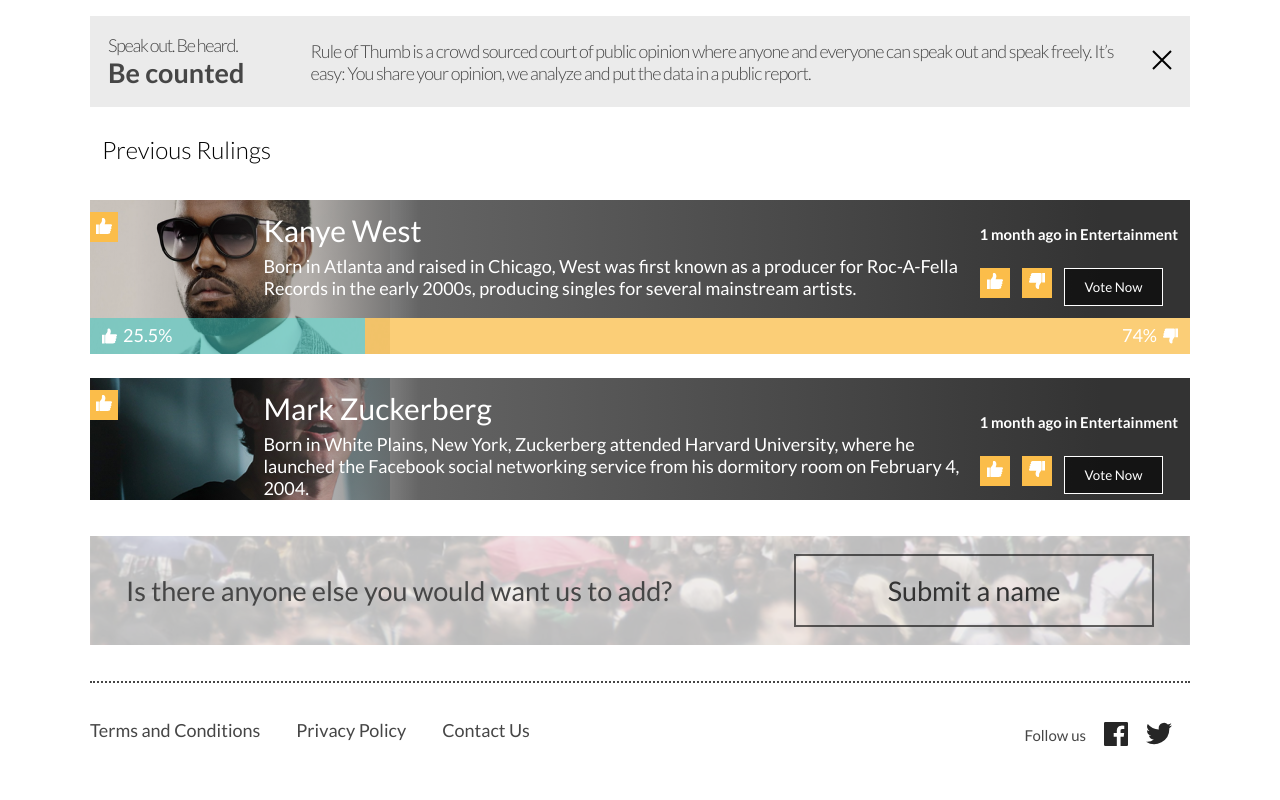
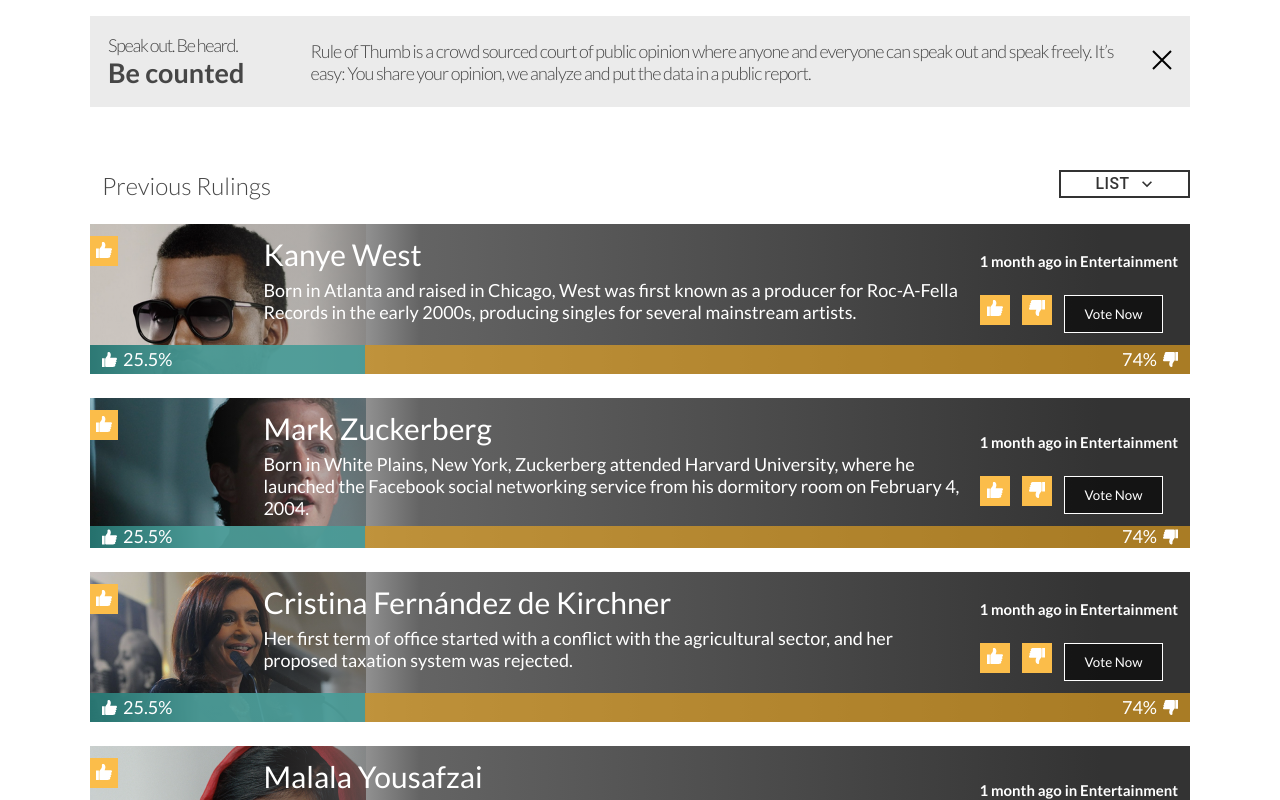
Before and after one commit to juanseromo/ui-rule-of-thumb, a React (Create React App) app: page / in a window 1280 px wide. Shown: the part 720-1520 px from the top of the page. Built offline with nearby package versions, Linux system fonts and the light colour scheme.

Commit message:
added dropdown

```diff
--- a/package.json
+++ b/package.json
@@ -2,8 +2,11 @@
   "name": "zemoga-test",
   "version": "0.1.0",
   "private": true,
-  "homepage": "https://juanseromo.github.io/ui-rule-of-thumb/",
   "dependencies": {
+    "@emotion/react": "^11.9.0",
+    "@emotion/styled": "^11.8.1",
+    "@mui/icons-material": "^5.6.2",
+    "@mui/material": "^5.6.4",
     "@testing-library/jest-dom": "^5.16.4",
     "@testing-library/react": "^13.1.1",
     "@testing-library/user-event": "^13.5.0",
--- a/src/App.js
+++ b/src/App.js
@@ -1,6 +1,6 @@
 import './App.css';
-import VotingCard from './cards/VotingCard'
-
+import VotingCard from './cards/VotingCard';
+import DropdownMenu from './dropdown/DropdownMenu';
 import thumbsUp from './assets/img/thumbs-up.svg';
 import thumbsDown from "./assets/img/thumbs-down.svg";
 import searchImg from "./assets/img/search.svg";
@@ -12,6 +12,8 @@
 import controversials from './assets/data.json';
 
 function App() {
+
+  const mobileOrDesk = window.innerWidth
 
   return (
       <>
@@ -116,20 +118,24 @@
               </svg>
             </button>
           </aside>
-          <h2 style={{fontWeight: "300", fontSize: '24px', marginLeft: '12px', marginBottom: '24px', marginTop: '28px' }}>Previous Rulings </h2>
+
           <main role="main" id="voting__cards">
+            <div style={{display: "flex", flexDirection: "row", width: '100%', justifyContent: 'space-between', alignItems: "center"}}>
+              <h2 style={{fontWeight: "300", fontSize: '24px', marginLeft: '12px', marginBottom: '24px', marginTop: '28px' }}>Previous Rulings </h2>
+              { mobileOrDesk > 768 ? <DropdownMenu/> : null }
+            </div>
+
             {
               //if view is more than mobile
                 // display dropdown
             }
-
-            {
-              controversials.data.map(( dataObj ) => {
-                 return <VotingCard key={dataObj.name} data={dataObj}/>
+            <div className='controversials_container' >
+              {
+                controversials.data.map(( dataObj ) => {
+                  return <VotingCard key={dataObj.name} data={dataObj}/>
                 })
-            }
-
-            {/*<VotingCard/>*/}
+              }
+            </div>
 
           </main>
           <aside className="banner banner-bottom" role="doc-tip" aria-label="Submit a name">
--- a/src/cards/VotingCard.js
+++ b/src/cards/VotingCard.js
@@ -2,12 +2,10 @@
 import "./votingCard.styles.css"
 import thumbsUp from '../assets/img/thumbs-up.svg';
 import thumbsDown from "../assets/img/thumbs-down.svg";
-import kanyeWest from '../assets/img/kanye.png';
+
 
 const VotingCard = (data) => {
 
-    //console.log(data)
-    /// to persist data below
     const persistVoting = () => {
         // if thumbsUp or thumbsDown are pressed
         // enable voteNow button
@@ -17,12 +15,16 @@
         // or save in localstorage the quantity of votes, then add them to the gaugeBar
     }
 
-    let url = `url(/${data.data.picture} )`;
+    let url = process.env.NODE_ENV === 'development' ? `/${data.data.picture}` : `https://juanseromo.github.io/ui-rule-of-thumb/${data.data.picture}`;
 
-//    console.log(image)
+    const mobileOrDesk = window.innerWidth
 
+    console.log(mobileOrDesk)
+
+
+    /// 768
     return (
-        <div className='card_container' style={{ backgroundImage: url, backgroundRepeat: 'no-repeat', backgroundPosition: 'left', } } >
+        <div className='card_container' style={{ backgroundImage: `url(${url})`, backgroundRepeat: 'no-repeat',   } } >
             <div className="card_content" >
                 <div className='banner__text' >
                     <button className='button_thumb' style={{backgroundColor: '#FBBD4A' }} >
--- a/src/cards/votingCard.styles.css
+++ b/src/cards/votingCard.styles.css
@@ -2,11 +2,16 @@
     white-space: nowrap;
     overflow: auto;
     overflow-y: hidden;
-    height: 300px;
+    height: 100%;
+    display: flex;
+    flex-direction: column;
+    margin-bottom: 0;
+    width: 100%;
+}
+
+.controversials_container {
     display: flex;
     flex-direction: row;
-    margin-bottom: 0;
-    width: 100%;
 }
 
 @media only screen and (min-width: 768px) {
@@ -14,6 +19,12 @@
     #voting__cards {
         flex-direction: column;
         overflow-y: visible;
+        overflow-x: visible;
+        height: 100%;
+    }
+    .controversials_container {
+        display: flex;
+        flex-direction: column;
     }
 }
 
@@ -39,12 +50,15 @@
 @media only screen and (min-width: 768px) {
     .card_container {
         width: 100%;
+        height: 150px;
+        background-position: -3% 10% ;
         /*background-color: #666666;*/
-        background: linear-gradient(90deg, rgba(0, 0, 0, 0.9) 10%, rgba(0, 0, 0, 0.8) 10%, rgba(100, 100, 100, 0.9) 19.79%, rgba(100, 100, 100, 1) 30%, rgba(51, 51, 51, 1) 91.88%);;
+        /*background: linear-gradient(90deg, rgba(0, 0, 0, 0.9) 10%, rgba(100, 100, 100, 0.9) 10%, rgba(100, 100, 100, 0.9) 19.79%, rgba(100, 100, 100, 1) 30%, rgba(51, 51, 51, 1) 91.88%);;*/
 
     }
     .card_content {
         width: 100%;
+        height: 100%;
         display: flex;
         flex-direction: row;
         background: linear-gradient(90deg, rgba(0, 0, 0, 0.1) 4%, rgba(0, 0, 0, 0.2) 10%, rgba(100, 100, 100, 0.4) 19.79%, rgba(100, 100, 100, 1) 30%, rgba(51, 51, 51, 1) 91.88%);;
@@ -76,7 +90,9 @@
     height: 36px;
     display: flex;
     flex-direction: row;
+    background: linear-gradient(90deg, rgba(0, 0, 0, 0.9) 0%, rgba(100, 100, 100, 0.9) 10%, rgba(100, 100, 100, 0.9) 19.79%, rgba(100, 100, 100, 1) 30%, rgba(51, 51, 51, 1) 91.88%);
 }
+
 .gauge_bar__percent {
     padding: 0 12px;
     display: flex;
--- /dev/null
+++ b/src/dropdown/DropdownMenu.js
@@ -0,0 +1,63 @@
+import React from "react";
+import Button from '@mui/material/Button';
+import Menu from '@mui/material/Menu';
+import MenuItem from '@mui/material/MenuItem';
+import { styled } from '@mui/material/styles';
+import KeyboardArrowDownIcon from '@mui/icons-material/KeyboardArrowDown';
+
+import './dropdown.styles.css'
+
+const CustomButton = styled(Button)`
+  border: 2px solid #333333;
+  border-radius: 0;
+  color: #333333;
+  width: 131px;
+  height: 28px;
+`;
+
+const CustomMenu = styled(Menu)`
+    padding-top: 0;
+`
+
+const DropdownMenu = () => {
+    const [anchorEl, setAnchorEl] = React.useState(null);
+    const open = Boolean(anchorEl);
+    const handleClick = (event) => {
+        setAnchorEl(event.currentTarget);
+    };
+    const handleClose = () => {
+        setAnchorEl(null);
+    };
+
+    return (
+        <div>
+            <CustomButton
+                id="basic-button"
+                aria-controls={open ? 'basic-menu' : undefined}
+                aria-haspopup="true"
+                aria-expanded={open ? 'true' : undefined}
+                onClick={handleClick}
+                endIcon={<KeyboardArrowDownIcon/>}
+            >
+                List
+            </CustomButton>
+            <CustomMenu
+                id="basic-menu"
+                anchorEl={anchorEl}
+                open={open}
+                onClose={handleClose}
+                MenuListProps={{
+                    'aria-labelledby': 'basic-button',
+                }}
+                style={{padding: '0'}}
+            >
+                <MenuItem style={{ border: '2px solid #333333', borderTop: '0', width: '131px',
+                    height: '28px' }} onClick={handleClose}>List</MenuItem>
+                <MenuItem style={{border: '2px solid #333333',  borderTop: '0', width: '131px',
+                    height: '28px', }} onClick={handleClose}>Grid</MenuItem>
+            </CustomMenu>
+        </div>
+    )
+}
+
+export default DropdownMenu;
--- /dev/null
+++ b/src/dropdown/dropdown.styles.css
@@ -0,0 +1,6 @@
+.dropdown_menu_button {
+    width: 131px;
+    height: 28px;
+    border: 2px solid #333333;
+    color: #333333;
+}
--- a/src/index.js
+++ b/src/index.js
@@ -1,10 +1,13 @@
 import React from 'react';
-import ReactDOM from 'react-dom/client';
+import { createRoot } from 'react-dom/client';
+
 import './index.css';
 import App from './App';
 import reportWebVitals from './reportWebVitals';
 
-const root = ReactDOM.createRoot(document.getElementById('root'));
+const container = document.getElementById('root');
+const root = createRoot(container);
+
 root.render(
   <React.StrictMode>
     <App />
```
Also changed, not shown: 35 other files (tests, documents, lock files or other folders).
